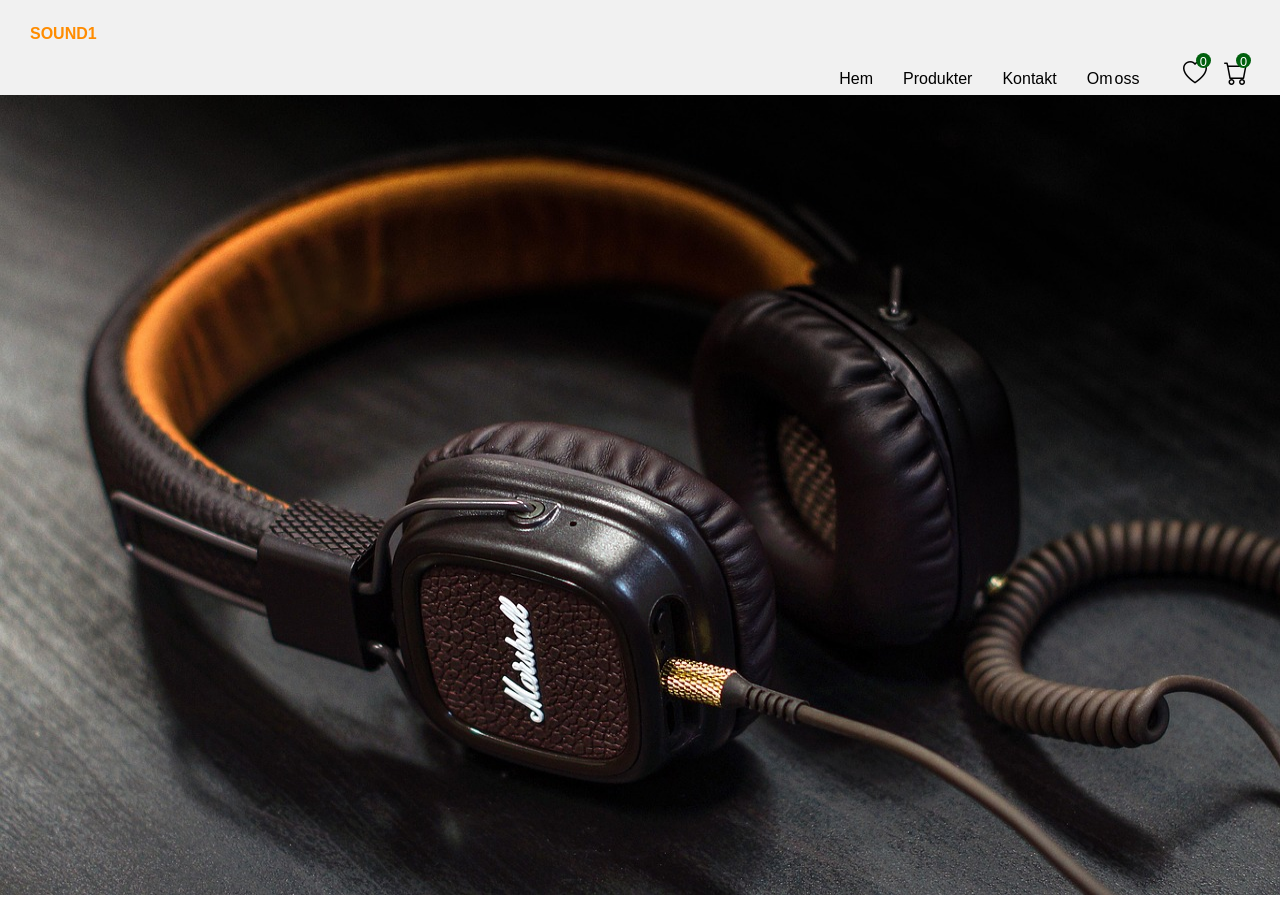
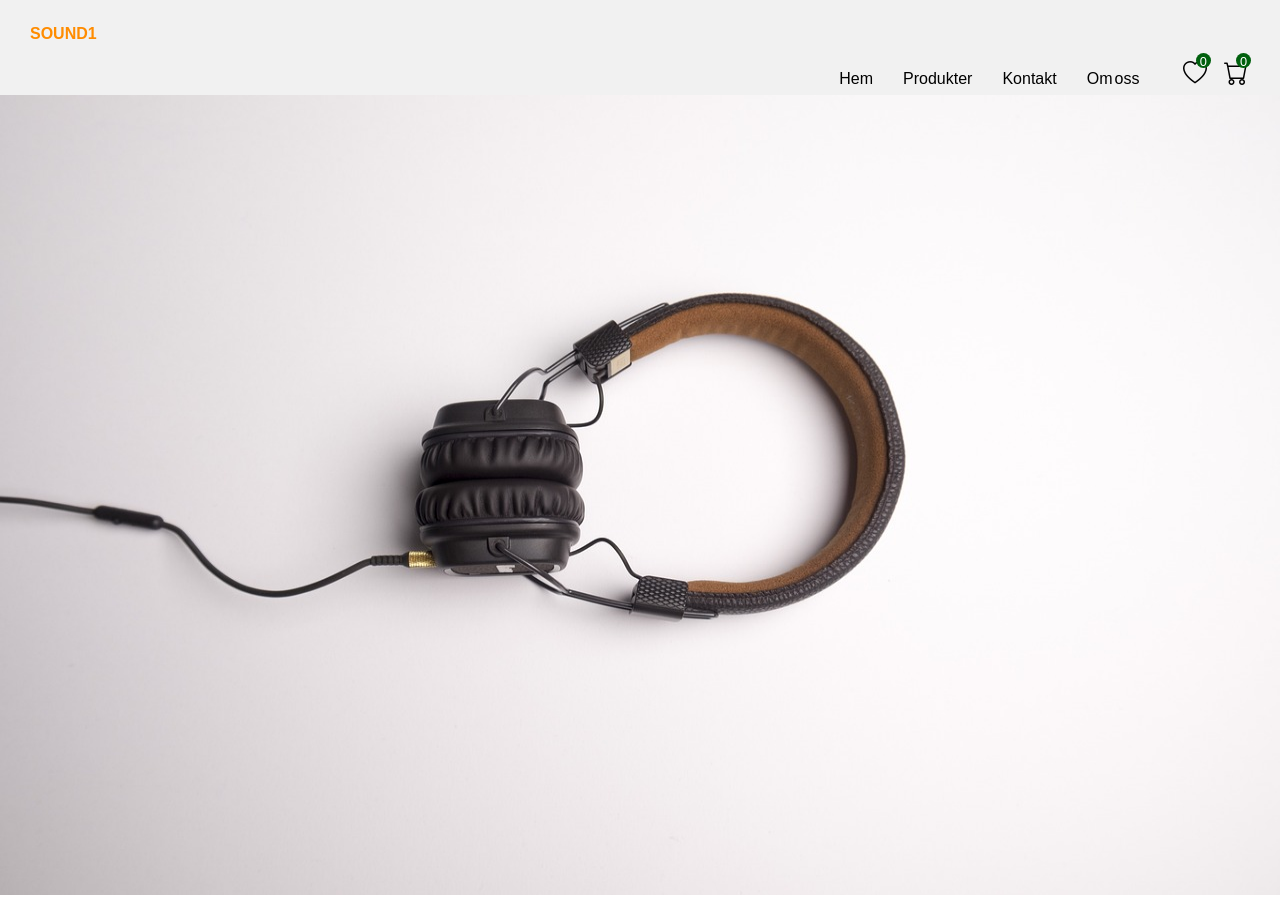
Before and after one commit to sebas-agudelo/Webshop-headphones, a website built with Vite: page index.html in a window 1280 px wide. Built offline with nearby package versions, Linux system fonts and the light colour scheme.

Commit message:
changed hero-img

```diff
--- a/index.html
+++ b/index.html
@@ -63,7 +63,7 @@
 
         </section>
         <div class="hero-img">
-          <img src="src/assets/hero-img/headphones-3085681_1280.jpg" alt="">
+          <img src="src/assets/hero-img/headphones-1868612_1280.jpg" alt="">
         </div>
 
         <div class="like-contianer">
```
Also changed, not shown: src/assets/hero-img/headphones-1868612_1280.jpg (added), src/assets/hero-img/headphones-3085681_1280.jpg (deleted).
